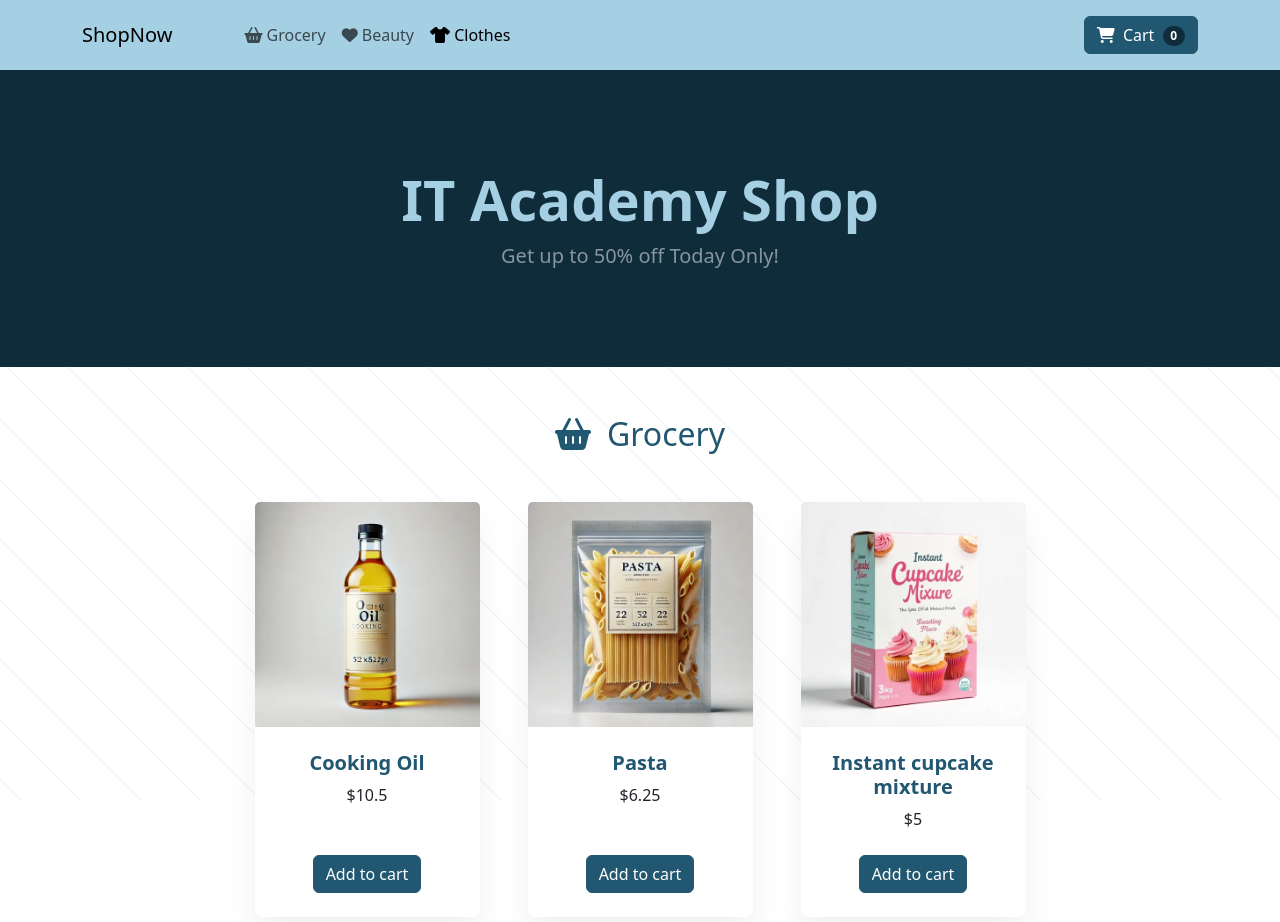
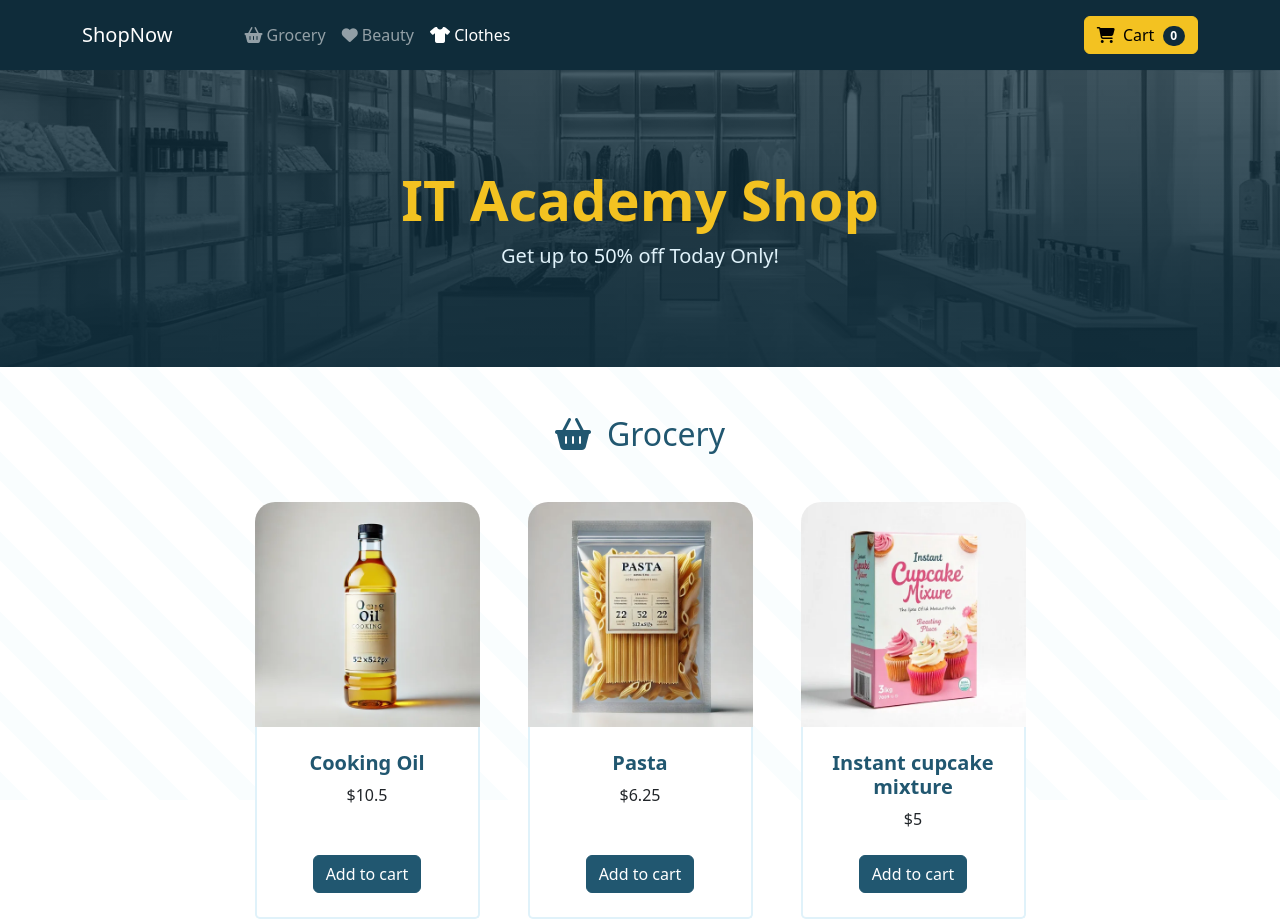
Before and after one commit to basantades/S2.2.-E-commerce, a website: page index.html in a window 1280 px wide. Shown: the top 922 px of the page. Drawn offline with nearby package versions, Linux system fonts and the light colour scheme.

Commit message:
mejora de colores y cabecera

```diff
--- a/css/main.scss
+++ b/css/main.scss
@@ -1,5 +1,5 @@
 $color-principal: #215770;
-$color-secundario: #a5cfe2;
+$color-secundario: #f3c221;
 $color-oscuro: #0f2c3a;
 $color-claro: #e0f2fa;
 
@@ -8,29 +8,34 @@ $theme-colors: (
   "primary": $color-principal,
   "secondary": $color-secundario,
   "dark": $color-oscuro,
-  "light": $color-secundario
+  "light": $color-claro
 );
 
 @import "../node_modules/bootstrap/scss/bootstrap.scss";
 
 
-h2, h3, h4, h5 {
+h1, h2, h3, h4, h5 {
   color: $color-principal;
 }
 
-h1 {
-  color: $color-secundario;
+.nav-link:hover {
+    color: $color-secundario;
 }
-
+.active:hover {
+    color: $color-secundario !important;
+}
 .margen-nav {
     height: 70px;
   }
 
-.card {
-  border: none;
-  box-shadow: 0 18px 32px rgba(0, 0, 0, 0.06);
-  border-radius: 8px;
-}
+.img-hero {
+    background: linear-gradient(rgba(15, 44, 58, 0.75), rgba(15, 44, 58, 0.95)),
+    url(../images/fondo.tienda.webp);
+    background-size: cover;
+    background-position: center;
+    background-color: $color-oscuro;
+
+  }
 
 
 .pattern {
@@ -39,7 +44,45 @@ h1 {
     width: 100%;
     z-index: -1;
     background-color: $color-claro;
-    opacity: 0.6;
-    background-size: 60px 60px;
-    background-image: repeating-linear-gradient(45deg, $color-claro 0, $color-claro 1px, #fff 0, #fff 50%);
+    opacity: 0.2;
+    background-size: 80px 80px;
+    background-image: repeating-linear-gradient(45deg, $color-claro 0, $color-claro 20px, #fff 0, #fff 50%);
 }
+
+.card {
+    border: none;
+    // box-shadow: 0 18px 32px rgba(0, 0, 0, 0.06);
+    border-radius: 20px 20px 0 0;
+  }
+
+.card-img-top {
+    border-radius: 20px 20px 0 0;
+}
+.card-body {
+    border-left: 2px solid $color-claro;
+    border-right: 2px solid $color-claro;
+
+  }
+.card-footer {
+    border: 2px solid $color-claro;
+    border-radius: 0;
+}
+
+.btn-primary:hover {
+    background-color: $color-secundario;
+    border-color: $color-secundario;
+    color: $color-oscuro;
+  }
+
+.btn-secondary:hover {
+    background-color: $color-claro;
+    border-color: $color-claro;
+  }
+
+  .fa-plus-circle:hover {
+    color: $color-principal !important;
+  }
+
+  .fa-minus-circle:hover {
+    color: $color-principal !important;
+  }
--- a/index.html
+++ b/index.html
@@ -24,7 +24,7 @@
 
 	<!-- Navigation-->
 	 <div class="w-100 position-fixed z-3">
-	<nav class="navbar py-3 py-lg-0 navbar-light bg-light navbar-expand-lg" id="navbar-example2">
+	<nav class="navbar py-3 py-lg-0 navbar-dark bg-dark navbar-expand-lg" id="navbar-example2">
 		<div class="container d-flex">
 			<a class="navbar-brand" href="#">ShopNow</a>
 			<!-- cambiado el href="#!" por href="#" -->
@@ -36,7 +36,7 @@
 				</button>
 				<ul class="navbar-nav me-3 me-lg-0 d-flex flex-row align-items-center">
 					<li class="dropdown search-dropdown nav-item py-lg-3">
-						<a href="javascript:void(0)" class="btn btn-primary flex-center" type="button"
+						<a href="javascript:void(0)" class="btn btn-secondary flex-center" type="button"
 							data-bs-toggle="modal" data-bs-target="#cartModal" onclick="open_modal()"
 							data-bs-auto-close="outside">
 							<i class="fas fa-shopping-cart me-1"></i> Cart <span
@@ -68,11 +68,11 @@
 
 <div class="margen-nav"></div>
 	<!-- Header-->
-	<header class="bg-dark py-5">
+	<header class="img-hero py-5">
 		<div class="container px-4 px-lg-5 my-5">
 			<div class="text-center text-white">
-				<h1 class="display-4 fw-bolder">IT Academy Shop</h1>
-				<p class="lead fw-normal text-white-50 mb-0">Get up to 50% off Today Only!</p>
+				<h1 class="display-4 fw-bolder text-secondary">IT Academy Shop</h1>
+				<p class="lead fw-normal text-light mb-0">Get up to 50% off Today Only!</p>
 			</div>
 		</div>
 	</header>
```
Also changed, not shown: checkout.html (+9 -8 lines), css/main.css, images/fondo.tienda.webp (added), 1 other file.
